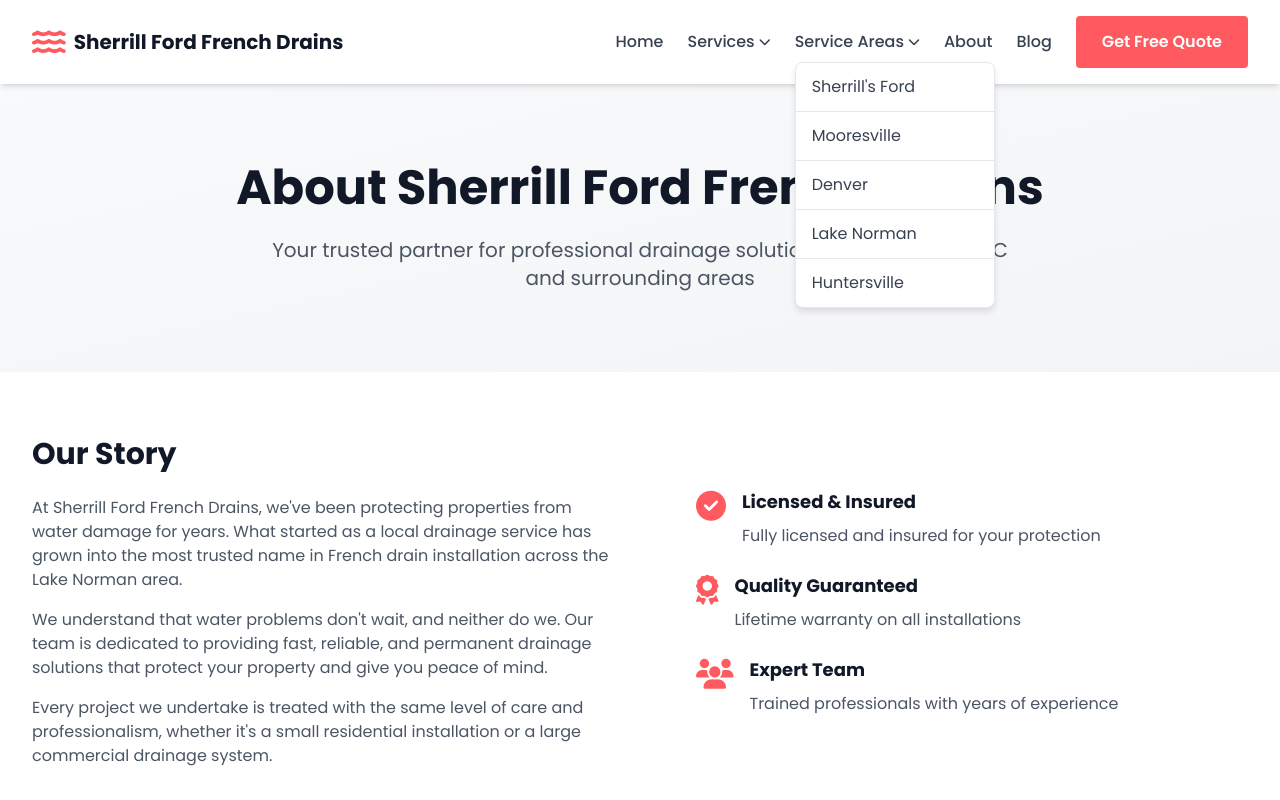
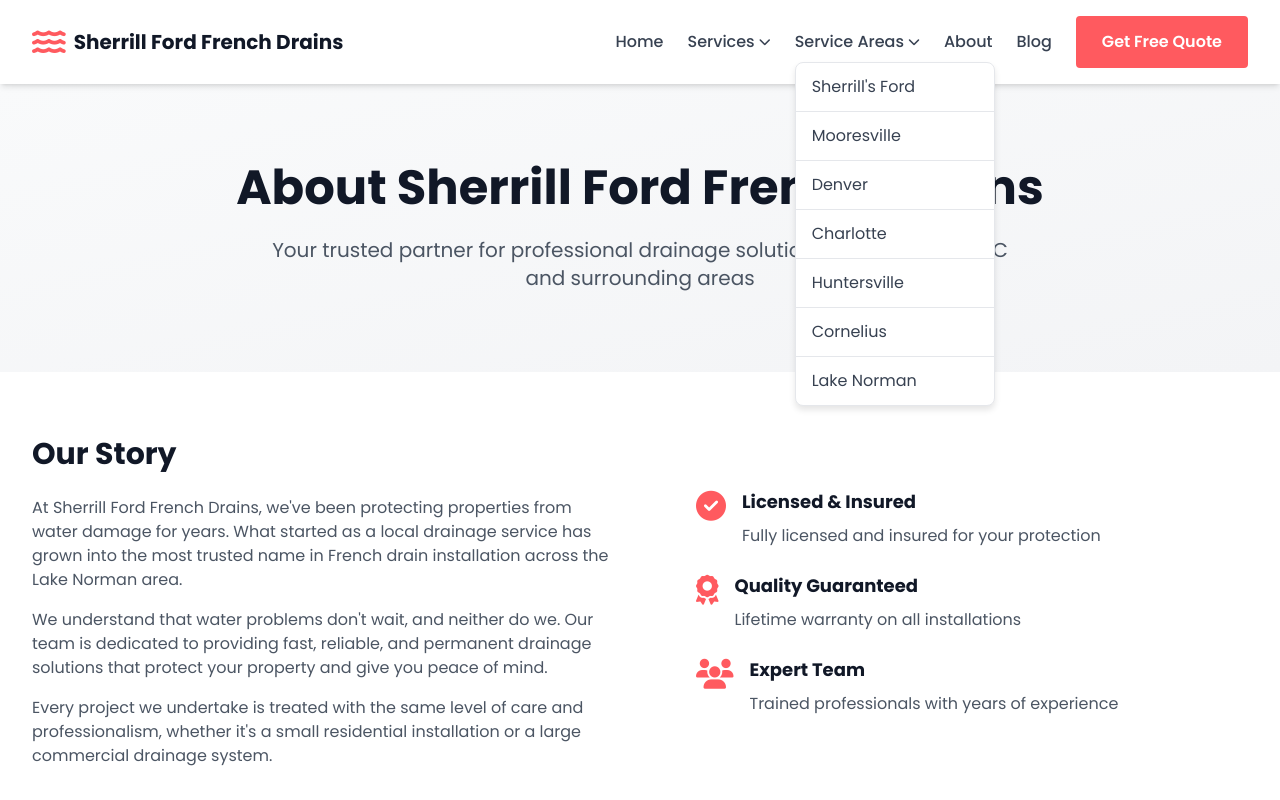
Before and after one commit to tiegebentley/sherrill-ford-french-drain-installation-2026-01-14-73676, a plain HTML site: page about.html in a window 1280 px wide. Both pictures are taken after a click on the button "Service Areas". Shown: the top 800 px of the page. Drawn offline with nearby package versions, Linux system fonts and the light colour scheme.

Commit message:
Fix navigation: Add Charlotte and Cornelius to Service Areas dropdown
QA audit identified 8 pages missing Charlotte and Cornelius from the Service Areas navigation dropdown. Updated all pages to include complete list of 7 service areas for consistent navigation.

Fixed pages:
- index.html
- about.html
- blog.html
- contact.html
- privacy.html
- terms.html
- services.html
- service-area-sherrills-ford-nc.html

Service Areas dropdown now shows (all pages):
1. Sherrill's Ford
2. Mooresville
3. Denver
4. Charlotte (added)
5. Huntersville
6. Cornelius (added)
7. Lake Norman

All pages now have consistent navigation matching the service pages (french-drain-installation.html, trench-drains.html, drain-cleaning-maintenance.html).

Also added ACE QA project structure for systematic site auditing.

🤖 Generated with [Claude Code](https://claude.com/claude-code)

Co-Authored-By: Claude <noreply@anthropic.com>

```diff
--- a/about.html
+++ b/about.html
@@ -94,8 +94,10 @@
                         <a href="service-area-sherrills-ford-nc.html" class="dropdown-item">Sherrill's Ford</a>
                         <a href="service-area-mooresville-nc.html" class="dropdown-item">Mooresville</a>
                         <a href="service-area-denver-nc.html" class="dropdown-item">Denver</a>
+                        <a href="service-area-charlotte-nc.html" class="dropdown-item">Charlotte</a>
+                        <a href="service-area-huntersville-nc.html" class="dropdown-item">Huntersville</a>
+                        <a href="service-area-cornelius-nc.html" class="dropdown-item">Cornelius</a>
                         <a href="service-area-lake-norman-nc.html" class="dropdown-item">Lake Norman</a>
-                        <a href="service-area-huntersville-nc.html" class="dropdown-item">Huntersville</a>
                     </div>
                 </div>
 
```
Also changed, not shown: blog.html (+3 -1 lines), contact.html (+3 -1 lines), index.html (+3 -1 lines), privacy.html (+3 -1 lines), service-area-sherrills-ford-nc.html (+3 -1 lines), services.html (+3 -1 lines), terms.html (+3 -1 lines), 3 other files.
